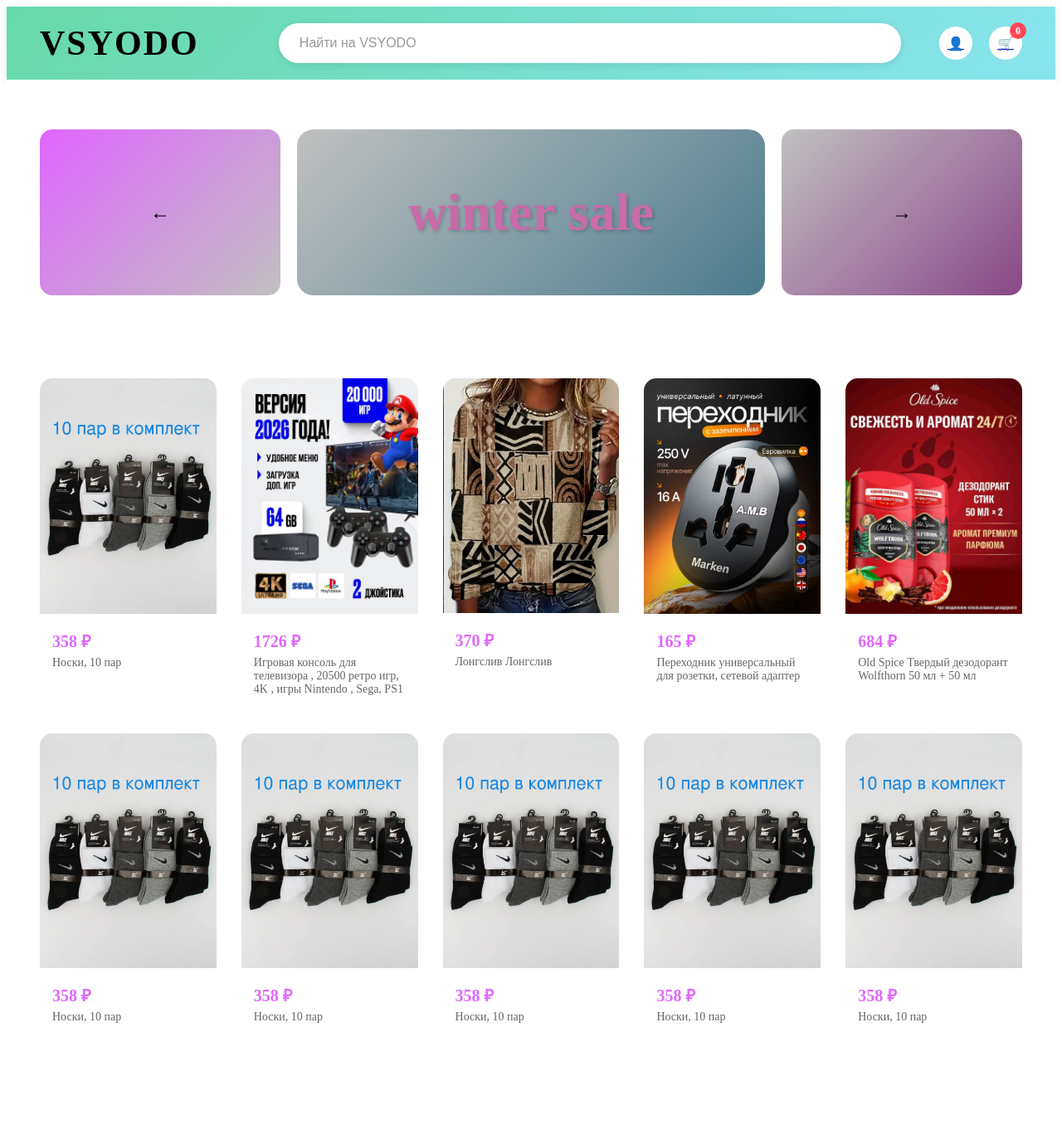
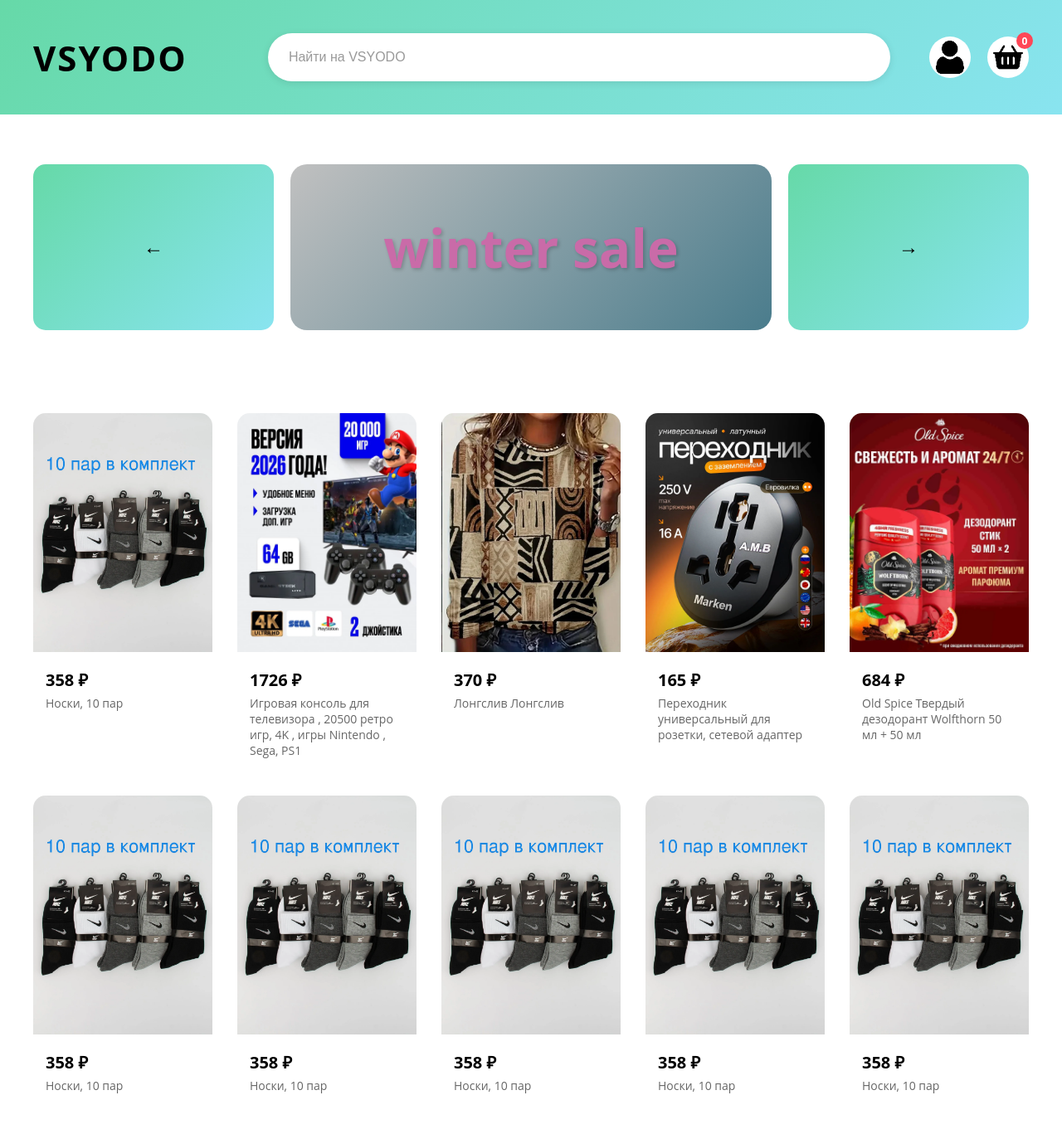
Before and after one commit to Full-Stack-Attack-s/Marketplace, a Django app: page / in a window 1280 px wide. Shown: the whole page at 83% size. Before the commit the page ends 1233 px from the top, so only its background shows below. Run offline with Django 5.2, Linux system fonts and the light colour scheme.

Commit message:
fix
icons, внешний вид страницы

```diff
--- a/shop/main/static/css/index.css
+++ b/shop/main/static/css/index.css
@@ -1,6 +1,13 @@
+.body {
+    font-family: "Open Sans", sans-serif;
+    color: white;
+    background-color: black;
+    margin: 0;
+}
+
 header {
     background: linear-gradient(135deg, #66d9a8 0%, #89e4f0 100%);
-    padding: 20px 40px;
+    padding: 40px 40px;
     display: flex;
     align-items: center;
     justify-content: space-between;
@@ -23,7 +30,7 @@ header {
 
 .search-box input {
     width: 100%;
-    padding: 15px 25px;
+    padding: 20px 25px;
     border: none;
     border-radius: 30px;
     font-size: 16px;
@@ -42,8 +49,8 @@ header {
 }
 
 .icon {
-    width: 40px;
-    height: 40px;
+    width: 50px;
+    height: 50px;
     background: white;
     border-radius: 50%;
     display: flex;
@@ -94,7 +101,7 @@ header {
 .carousel-btn {
     width: 290px;
     height: 200px;
-    background: linear-gradient(135deg, #e066ff 0%, #c0c0c0 100%);
+    background: linear-gradient(135deg, #66d9a8 0%, #89e4f0 100%);
     border: none;
     border-radius: 15px;
     cursor: pointer;
@@ -111,7 +118,7 @@ header {
 }
 
 .carousel-btn.right {
-    background: linear-gradient(135deg, #c0c0c0 0%, #8b4789 100%);
+    background: linear-gradient(135deg, #66d9a8 0%, #89e4f0 100%);
 }
 
 .sale-banner {
@@ -185,7 +192,7 @@ header {
 .product-price {
     font-size: 20px;
     font-weight: bold;
-    color: #e066ff;
+    color: black;
     margin-bottom: 5px;
 }
 
--- a/shop/main/templates/index.html
+++ b/shop/main/templates/index.html
@@ -15,8 +15,11 @@
         </div>
         <nav class="navigation">
             <div class="header-icons">
-            <a href="http://127.0.0.1:8000/profile/" class="icon profile">👤</a>
-            <a href="http://127.0.0.1:8000/cart/" class="icon cart">🛒
+            <a href="http://127.0.0.1:8000/profile/" class="icon profile">
+                <img src="{% static 'img/icon profile.png' %}" alt="icon profile">
+            </a>
+            <a href="http://127.0.0.1:8000/cart/" class="icon cart">
+                <img src="{% static 'img/icon cart.png' %}" alt="icon cart">
                 <span class="cart-count">0</span>
             </a>
             </div>
```
Also changed, not shown: shop/main/static/img/icon cart.png (added), shop/main/static/img/icon profile.png (added).
